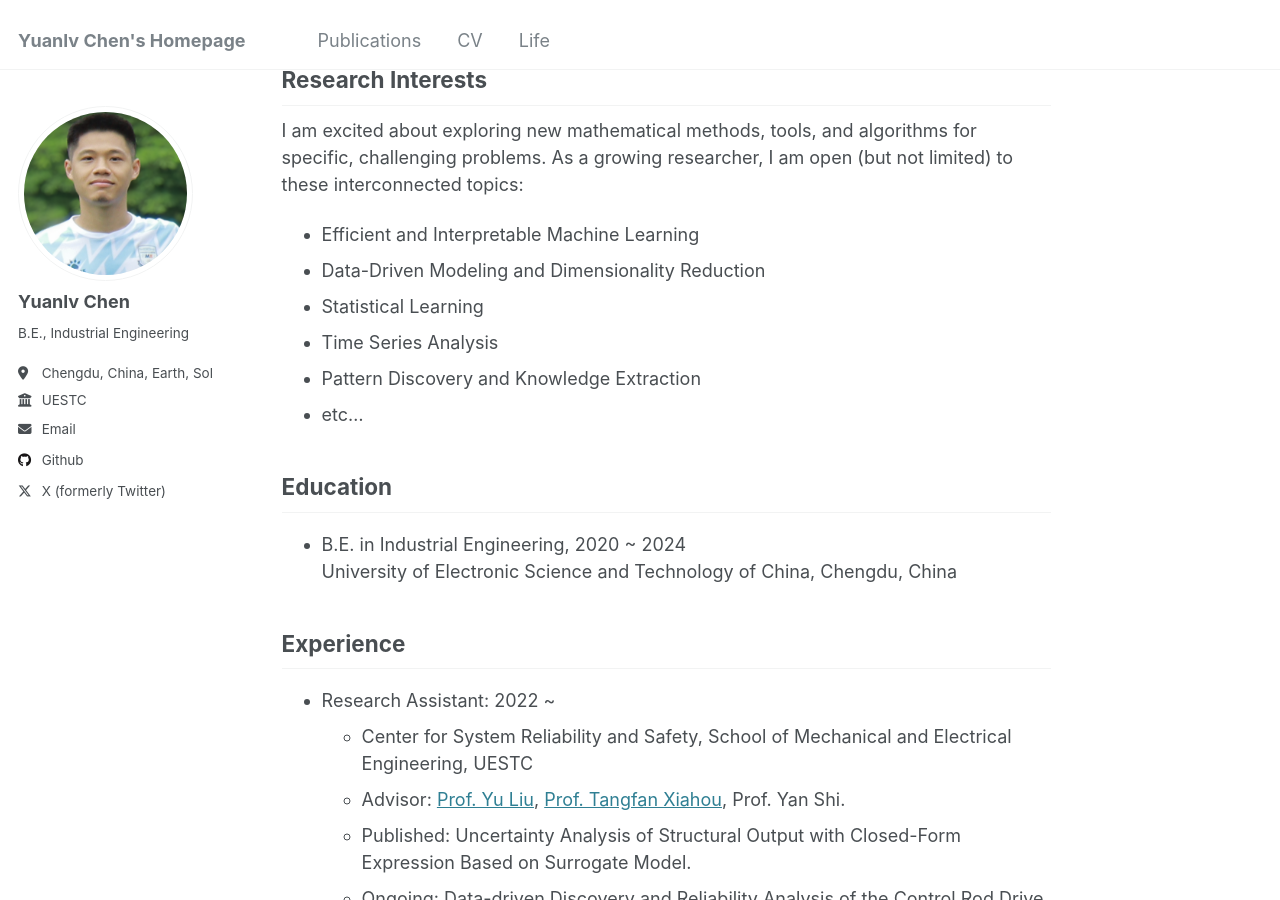
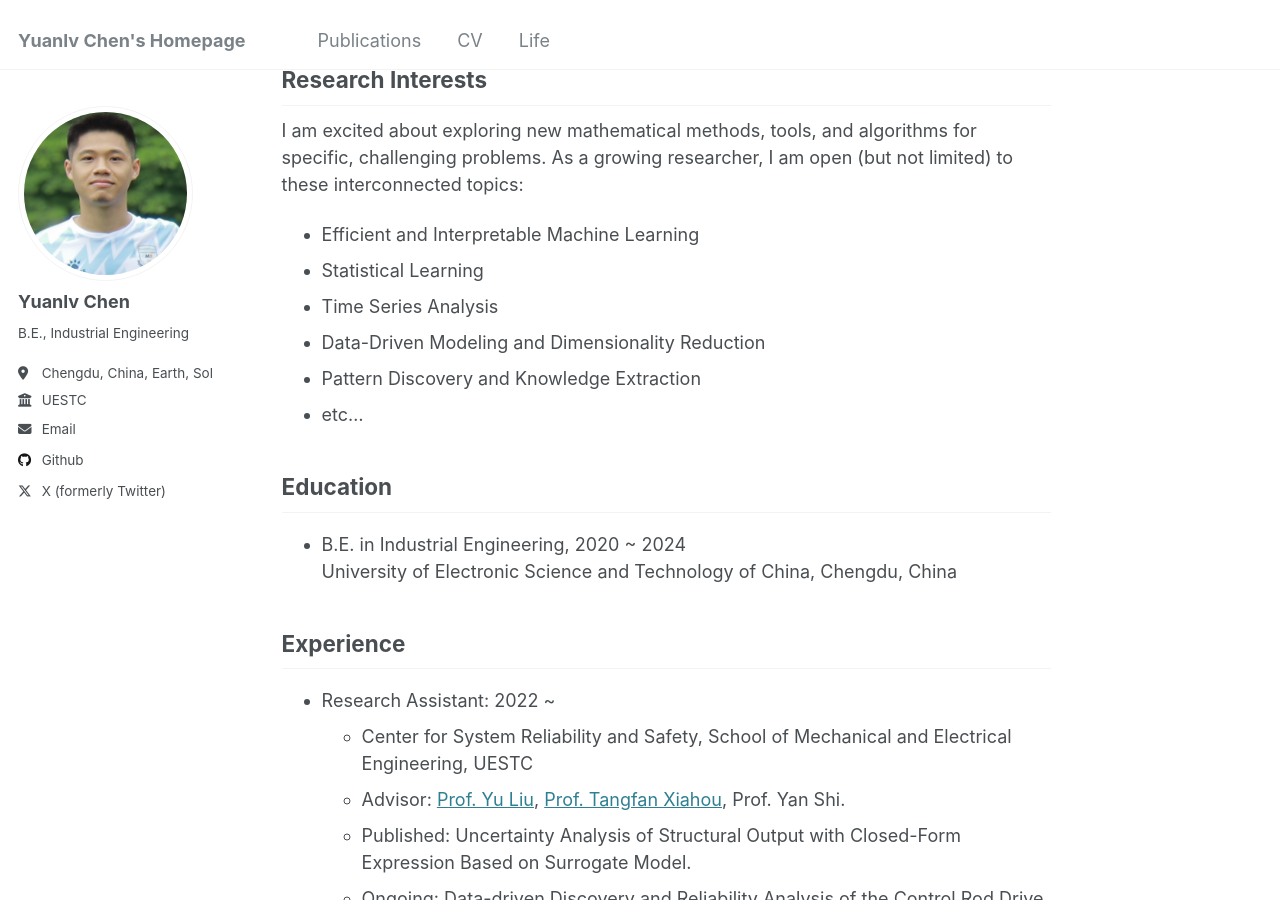
Before and after one commit to YLchen22/YLchen22.github.io, a Jekyll site: the page built from _pages/about.md, in a window 1280 px wide and 900 px high, scrolled down 440 px. Built offline with Jekyll 4.4.1, drawn with Linux system fonts in a browser that asks for light colours.

```diff
--- a/_pages/about.md
+++ b/_pages/about.md
@@ -19,9 +19,9 @@ Research Interests
 ------
 I am excited about exploring new mathematical methods, tools, and algorithms for specific, challenging problems. As a growing researcher, I am open (but not limited) to these interconnected topics:
 * Efficient and Interpretable Machine Learning
-* Data-Driven Modeling and Dimensionality Reduction
 * Statistical Learning
 * Time Series Analysis
+* Data-Driven Modeling and Dimensionality Reduction
 * Pattern Discovery and Knowledge Extraction
 * etc...
 
```
